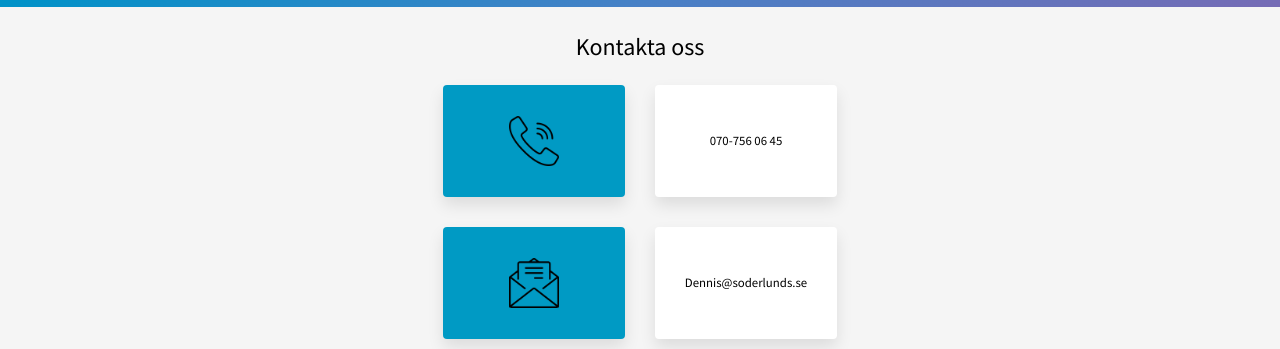
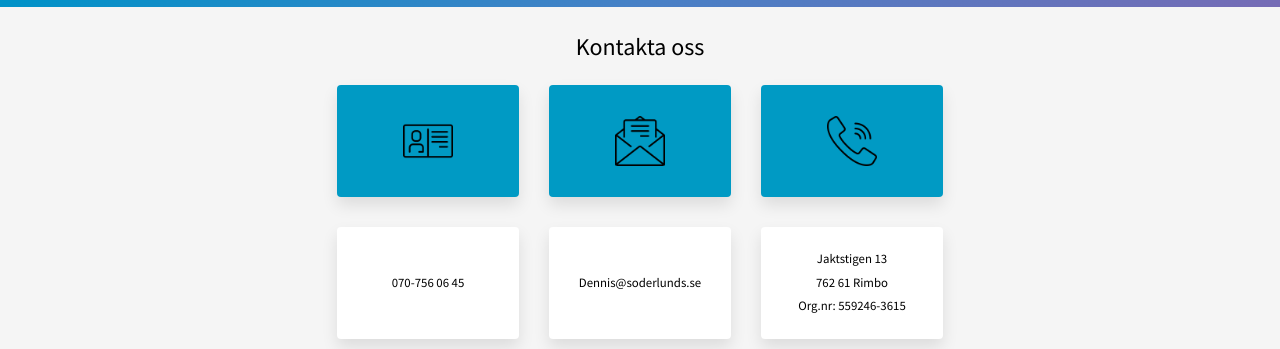
Before and after one commit to Nesiht/Soderlunds, a React (Create React App) app in the folder soderlunds/: page / in a window 1280 px wide. Shown: the part 603-952 px from the top of the page. Built offline with nearby package versions, Linux system fonts and the light colour scheme; no server answers.

Commit message:
updated contact cards for pc view

```diff
--- a/soderlunds/src/components/Contact.js
+++ b/soderlunds/src/components/Contact.js
@@ -9,14 +9,12 @@ export const Contact = () => {
     <StyledBackground>
       <StyledHeading>Kontakta oss</StyledHeading>
       <StyledContiner>
-        <Fade bottom>
-          <ContactCardFront image="../assets/img/045-call.png" alt="Phone" />
-          <ContactCardBack title2="070-756 06 45" />
-          <ContactCardFront image="../assets/img/043-email-1.png" alt="Letter" />
-          <ContactCardBack title2="Dennis@soderlunds.se" />
-          <ContactCardFront image="../assets/img/040-profile.png" alt="Contact card" />
-          <ContactCardBack title="Jaktstigen 13" title2="762 61 Rimbo" title3="Org.nr: 559246-3615" />
-        </Fade>
+          <ContactCardFront order="-1" image="../assets/img/045-call.png" alt="Phone" />
+          <ContactCardBack  title2="070-756 06 45" />
+          <ContactCardFront order="-2" image="../assets/img/043-email-1.png" alt="Letter" />
+          <ContactCardBack  title2="Dennis@soderlunds.se" />
+          <ContactCardFront order="-3" image="../assets/img/040-profile.png" alt="Contact card" />
+          <ContactCardBack  title="Jaktstigen 13" title2="762 61 Rimbo" title3="Org.nr: 559246-3615" />
       </StyledContiner>
     </StyledBackground>
   )
--- a/soderlunds/src/components/ContactCardBack.js
+++ b/soderlunds/src/components/ContactCardBack.js
@@ -3,7 +3,7 @@ import { StyledContactCard, StyledText } from '../styles/contact'
 
 export const ContactCardBack = (props) => {
   return (
-    <StyledContactCard>
+    <StyledContactCard order={props.order}>
       <StyledText>{props.title}</StyledText>
       <StyledText>{props.title2}</StyledText>
       <StyledText>{props.title3}</StyledText>
--- a/soderlunds/src/components/ContactCardFront.js
+++ b/soderlunds/src/components/ContactCardFront.js
@@ -3,7 +3,7 @@ import { StyledContactCard, StyledImg } from '../styles/contact'
 
 export const ContactCardFront = (props) => {
   return (
-    <StyledContactCard Front>
+    <StyledContactCard Front order={props.order}>
       <StyledImg src={props.image} alt={props.alt} />
     </StyledContactCard>
   )
--- a/soderlunds/src/styles/contact.js
+++ b/soderlunds/src/styles/contact.js
@@ -2,7 +2,7 @@ import styled from "styled-components"
 
 export const StyledBackground = styled.div`
   background-color: #f5f5f5;
-  padding-top: 1rem;
+  padding: 1rem;
   display: flex;
   flex-direction: column;
   align-items: center;
@@ -23,11 +23,15 @@ export const StyledContiner = styled.div`
     flex-direction: row;
     flex-wrap: wrap;
     justify-content: center;
-    width: 425px;
+    width: 640px;
   }
   `
 
 export const StyledContactCard = styled.article`
+  display: flex;
+  flex-direction: column;
+  justify-content: center;
+  align-items: center;
   width: 300px;
   height: 170px;
   margin: 15px;
@@ -35,14 +39,12 @@ export const StyledContactCard = styled.article`
   background-color: ${props => props.Front ? "#009AC4" : "#fff"};
   border-radius: 4px;
   box-shadow: 0 0.5rem 1rem rgba(0, 0, 0, 0.1);
-  display: flex;
-  flex-direction: column;
-  justify-content: center;
-  align-items: center;
+
 
   @media (min-width: 1024px) {
     width: 150px;
     height: 80px;
+    order: ${props => props.order};
   }
   `
 
```
